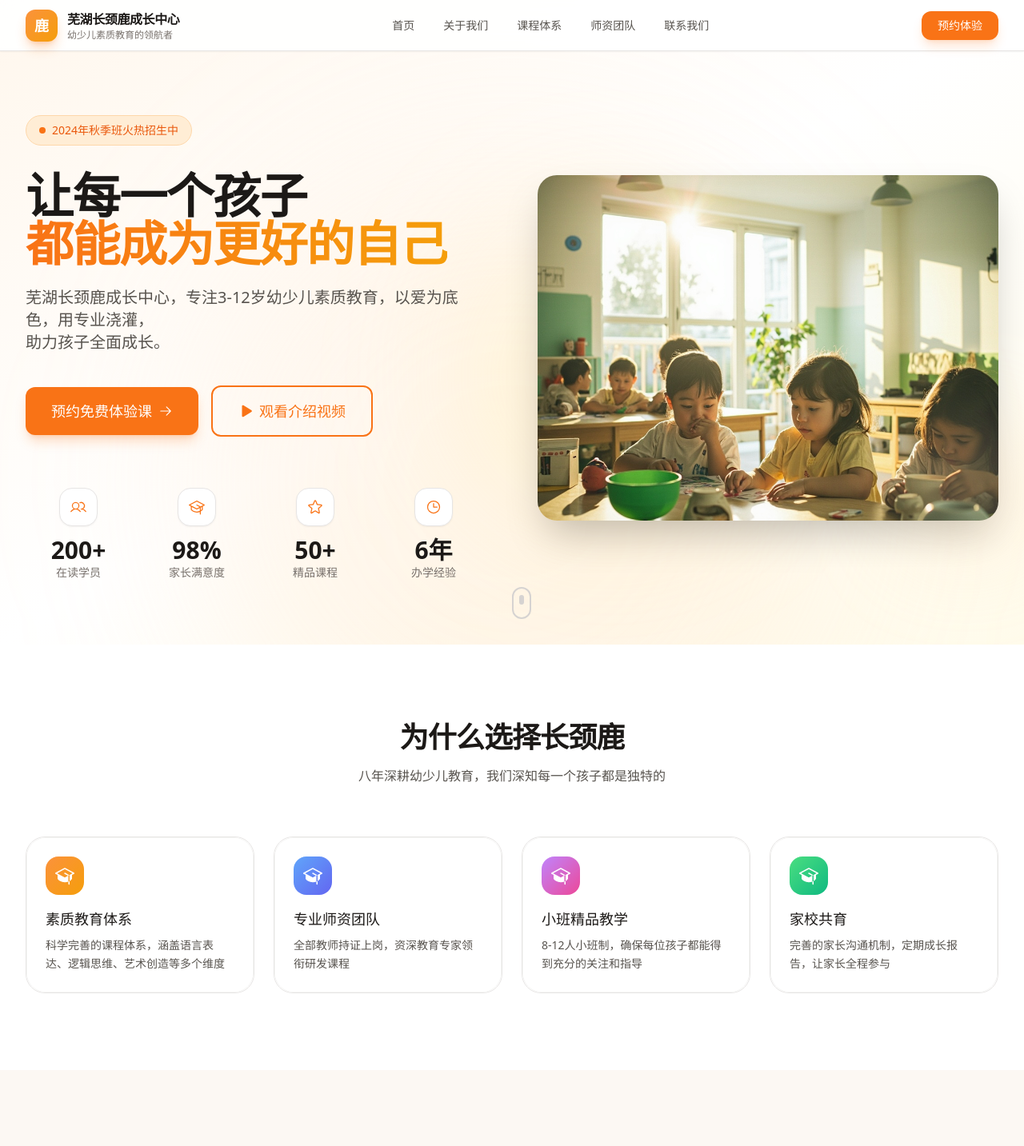
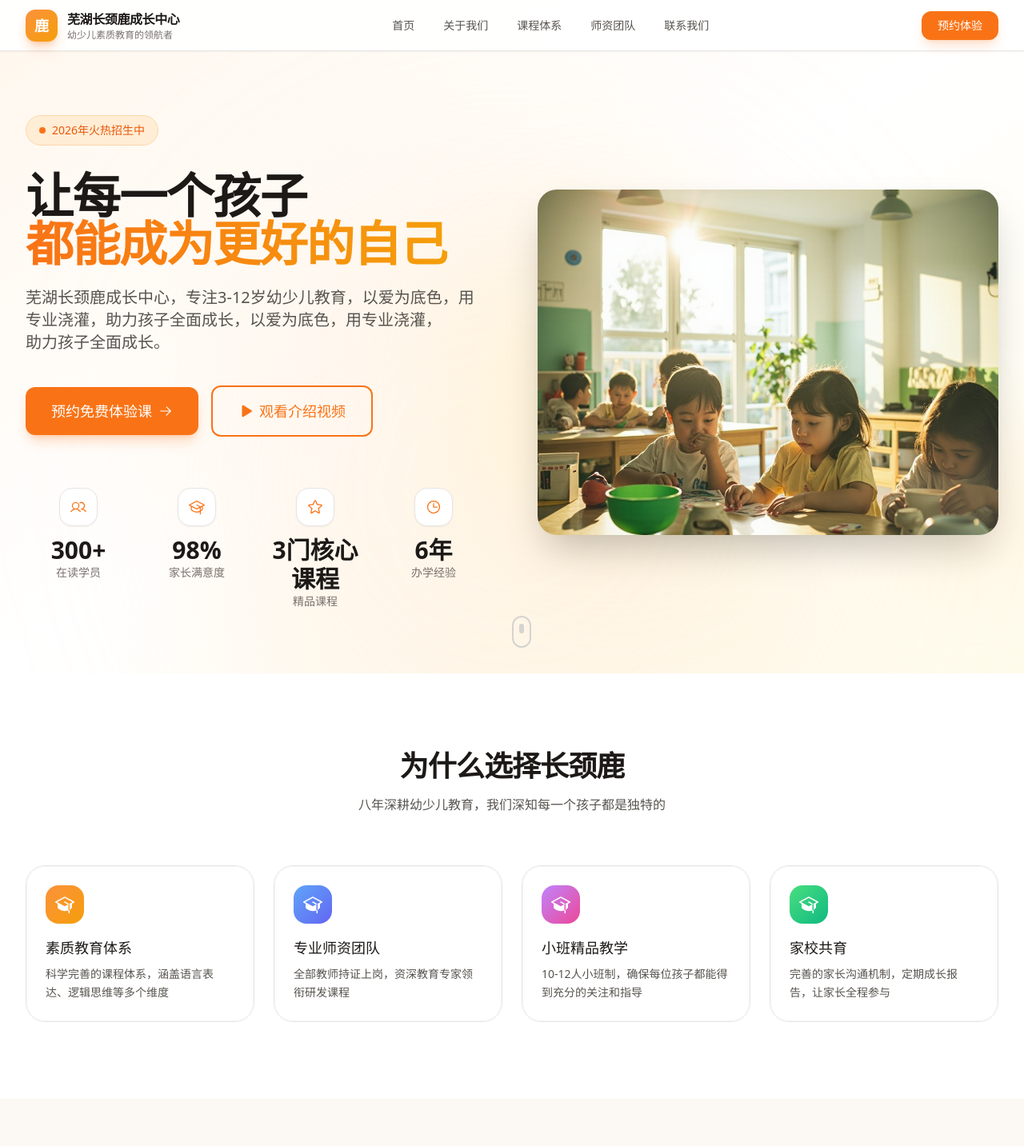
Before and after one commit to tujunjie003/WUHUGIRAFFE-WEB, a Next.js app: page /WUHUGIRAFFE-WEB/ in a window 1280 px wide. Shown: the top 1433 px of the page at 80% size. Built offline with nearby package versions, Linux system fonts and the light colour scheme.

Commit message:
feat: update home page content per user feedback

```diff
--- a/app/page.tsx
+++ b/app/page.tsx
@@ -14,16 +14,16 @@ import Button from '@/components/ui/Button'
 import { motion } from 'framer-motion'
 
 const HERO_STATS = [
-  { icon: <Users size={20} />, value: '200+', label: '在读学员' },
+  { icon: <Users size={20} />, value: '300+', label: '在读学员' },
   { icon: <GraduationCap size={20} />, value: '98%', label: '家长满意度' },
-  { icon: <Star size={20} />, value: '50+', label: '精品课程' },
+  { icon: <Star size={20} />, value: '3门核心课程', label: '精品课程' },
   { icon: <Clock size={20} />, value: '6年', label: '办学经验' },
 ]
 
 const FEATURES = [
-  { title: '素质教育体系', desc: '科学完善的课程体系，涵盖语言表达、逻辑思维、艺术创造等多个维度', color: 'from-orange-400 to-amber-500' },
+  { title: '素质教育体系', desc: '科学完善的课程体系，涵盖语言表达、逻辑思维等多个维度', color: 'from-orange-400 to-amber-500' },
   { title: '专业师资团队', desc: '全部教师持证上岗，资深教育专家领衔研发课程', color: 'from-blue-400 to-indigo-500' },
-  { title: '小班精品教学', desc: '8-12人小班制，确保每位孩子都能得到充分的关注和指导', color: 'from-purple-400 to-pink-500' },
+  { title: '小班精品教学', desc: '10-12人小班制，确保每位孩子都能得到充分的关注和指导', color: 'from-purple-400 to-pink-500' },
   { title: '家校共育', desc: '完善的家长沟通机制，定期成长报告，让家长全程参与', color: 'from-green-400 to-emerald-500' },
 ]
 
@@ -56,7 +56,7 @@ export default function HomePage() {
                 className="inline-flex items-center gap-2 px-4 py-2 rounded-full bg-orange-100 border border-orange-200 text-orange-600 text-sm mb-8"
               >
                 <span className="w-2 h-2 bg-orange-500 rounded-full animate-pulse" />
-                2024年秋季班火热招生中
+                2026年火热招生中
               </motion.div>
 
               <motion.h1
@@ -78,7 +78,7 @@ export default function HomePage() {
                 transition={{ delay: 0.2 }}
                 className="text-lg sm:text-xl text-stone-600 max-w-xl mx-auto lg:mx-0 mb-10 leading-relaxed"
               >
-                芜湖长颈鹿成长中心，专注3-12岁幼少儿素质教育，以爱为底色，用专业浇灌，
+                芜湖长颈鹿成长中心，专注3-12岁幼少儿教育，以爱为底色，用专业浇灌，助力孩子全面成长，以爱为底色，用专业浇灌，
                 <br className="hidden sm:block" />
                 助力孩子全面成长。
               </motion.p>
```
